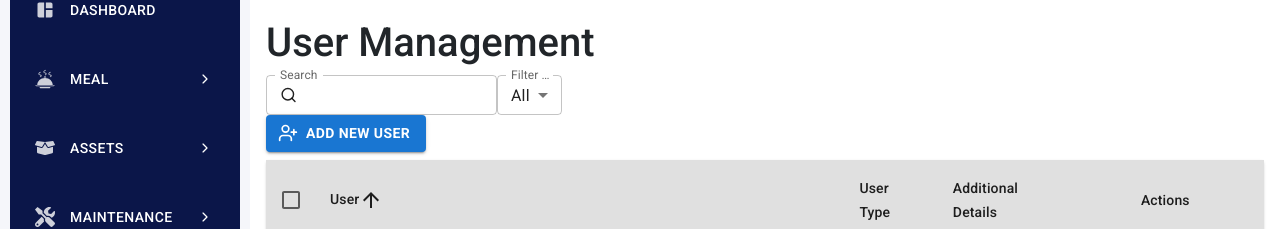
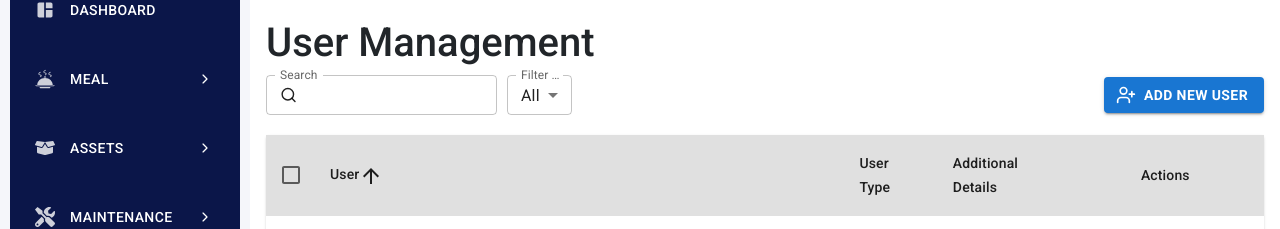
Before and after one commit to th33k/Resource_Hub, a React (Vite) app: page /users in a window 1280 px wide. Shown: the part 122-351 px from the top of the page. Built offline with nearby package versions, Linux system fonts and the light colour scheme.

Commit message:
style: Improve layout of search and filter components in Users page

```diff
--- a/src/pages/Users.jsx
+++ b/src/pages/Users.jsx
@@ -68,8 +68,9 @@ export const Users = () => {
         <h1 className="text-2xl font-semibold">User Management</h1>
       </div>
 
-      <div className="flex justify-between items-center mb-2">
-        <div className="flex gap-4">
+      <div style={{ display: 'flex', justifyContent: 'space-between', alignItems: 'center' }}>
+      {/* Left-aligned: Search Bar and Filter Dropdown */}
+      <div style={{ display: 'flex', alignItems: 'center' }}>
         {/* Search Bar */}
         <TextField
           label="Search"
@@ -81,8 +82,9 @@ export const Users = () => {
             startAdornment: <Search size={20} />,
           }}
         />
+
         {/* Filter Dropdown */}
-          <FormControl variant="outlined" size="small" className="w-40">
+        <FormControl variant="outlined" size="small" className="w-40" style={{ marginLeft: '10px' }}>
           <InputLabel>Filter by Type</InputLabel>
           <Select
             value={filterType}
@@ -96,7 +98,7 @@ export const Users = () => {
         </FormControl>
       </div>
 
-        {/* Add New User Button */}
+      {/* Right-aligned: Add New User Button */}
       <Button
         variant="contained"
         color="primary"
@@ -107,6 +109,8 @@ export const Users = () => {
         Add New User
       </Button>
     </div>
+
+    <div style={{ marginTop: '20px' }}></div>
 
       <UserTable
         users={filteredUsers}
```
Lines whose indentation alone changed are shown as unchanged.
